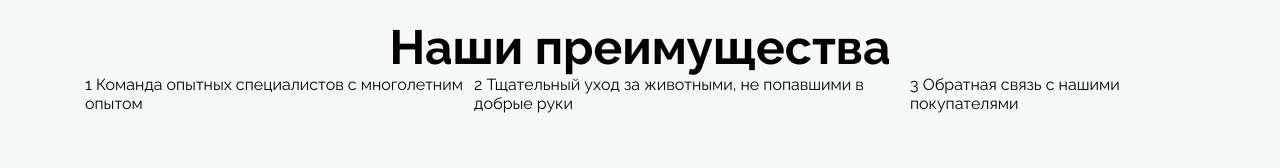
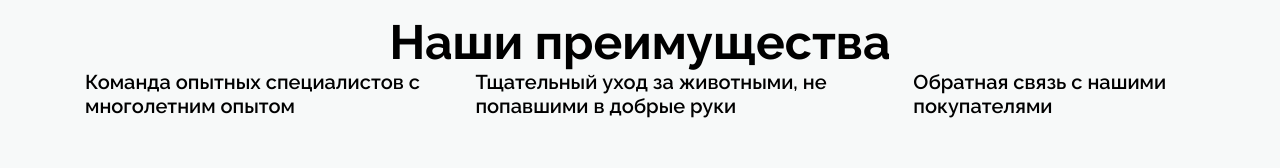
Before and after one commit to algorithm-ssau/exotic-pets-catalogue, a React (Create React App) app in the folder client/my-app/: page / in a window 1280 px wide. Shown: the part 1635-1803 px from the top of the page. Built offline with nearby package versions, Linux system fonts and the light colour scheme.

Commit message:
F8 added basic styles for advantage component

```diff
--- a/client/my-app/src/pages/homepage/el/Advantage/index.css
+++ b/client/my-app/src/pages/homepage/el/Advantage/index.css
@@ -0,0 +1,29 @@
+.advantage-number {
+    font-size: 8em;
+    color: var(--green);
+    font-weight: 600;
+    filter: opacity(0.5);
+
+    visibility: hidden;
+
+    position: absolute;
+
+    left: 0;
+    right: 0;
+    top: 0;
+
+    z-index: var(--ui-index-1);
+}
+
+.advantage-text {
+    font-size: 1.25em;
+    font-weight: 600;
+
+    position: relative;
+
+    z-index: var(--ui-index-2);
+}
+
+.advantage {
+    position: relative;
+}
```
